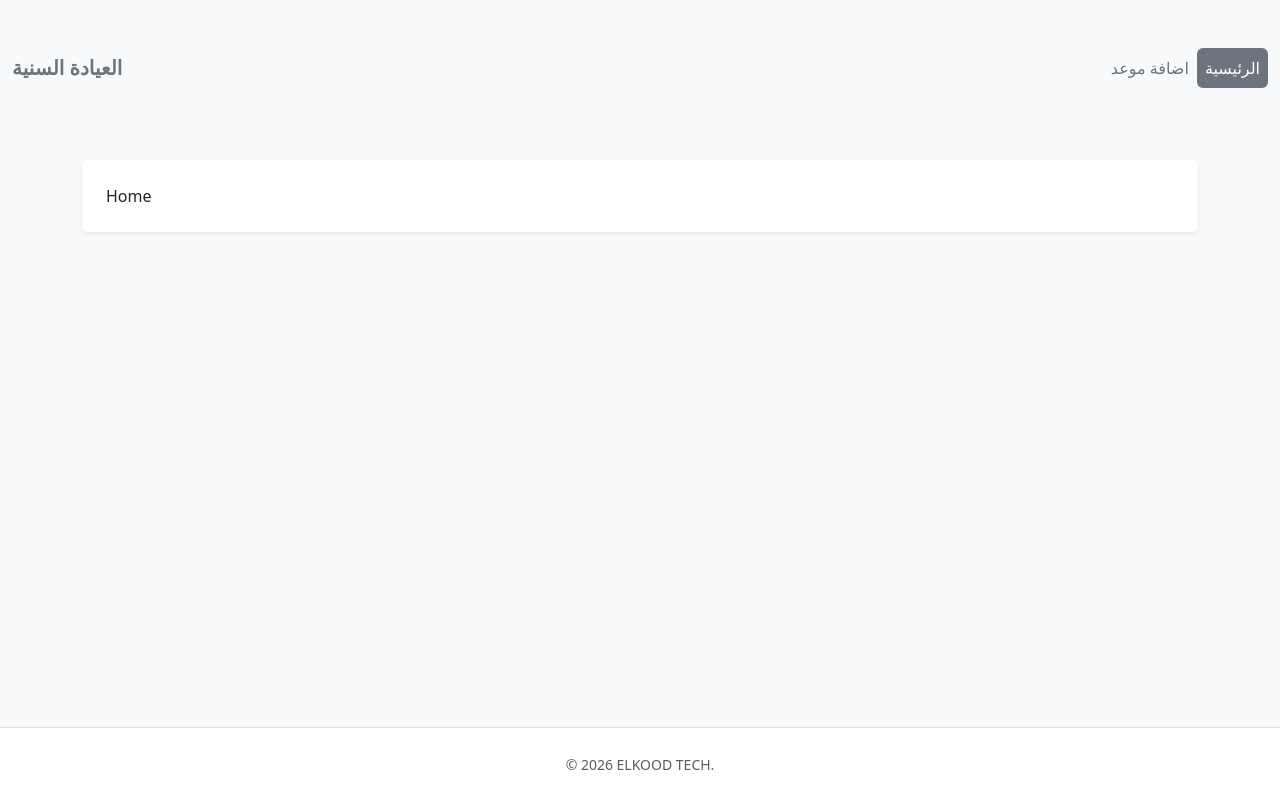
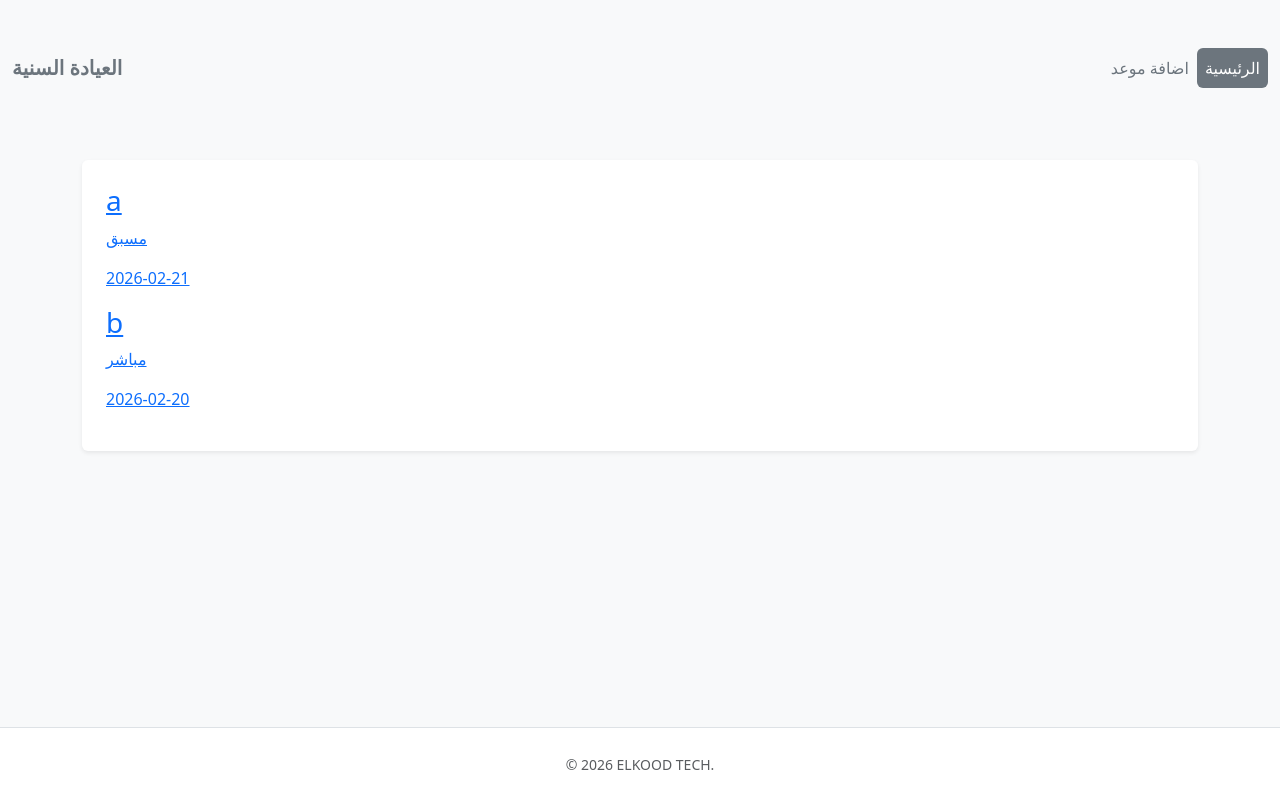
Before and after one commit to villiger9/react-dental-clinic, a React (Vite) app: page / in a window 1280 px wide. Built offline with nearby package versions, Linux system fonts and the light colour scheme; data requests are answered from the project's data file.

Commit message:
added useFetch and appointment list

```diff
--- a/data/db.json
+++ b/data/db.json
@@ -1,12 +1,20 @@
 {
   "appointments": [
     {
-      "id": "fe13",
-      "name": "ASD",
-      "phoneNumber": "ASD",
-      "bloodType": "O+",
+      "id": "468f",
+      "name": "a",
+      "phoneNumber": "a",
+      "bloodType": "A+",
       "appointmentType": "مسبق",
-      "appointmentDate": "2026-02-25"
+      "appointmentDate": "2026-02-21"
+    },
+    {
+      "id": "a116",
+      "name": "b",
+      "phoneNumber": "b",
+      "bloodType": "A-",
+      "appointmentType": "مباشر",
+      "appointmentDate": "2026-02-20"
     }
   ]
 }
--- a/src/App.jsx
+++ b/src/App.jsx
@@ -8,6 +8,7 @@ import {
 import RootLayout from './layouts/RootLayout';
 import Home from './pages/Home';
 import NewAppointment, { appointmentAction } from './pages/NewAppointment';
+import AppointmentDetails from './pages/AppointmentDetails';
 
 const router = createBrowserRouter(
   createRoutesFromElements(
@@ -18,6 +19,7 @@ const router = createBrowserRouter(
         element={<NewAppointment />}
         action={appointmentAction}
       />
+      <Route path="appointments/:id" element={<AppointmentDetails />}></Route>
     </Route>,
   ),
 );
--- /dev/null
+++ b/src/pages/AppointmentDetails.jsx
@@ -0,0 +1,38 @@
+import { useNavigate, useParams } from 'react-router-dom';
+import useFetch from '../../useFetch';
+
+export default function AppointmentDetails() {
+  const navigate = useNavigate(); // Initialize the hook
+
+  const { id } = useParams();
+  const {
+    data: appointment,
+    error,
+    isLoading,
+  } = useFetch('http://localhost:8000/appointments/' + id);
+
+  const handleClick = () => {
+    fetch('http://localhost:8000/appointments/' + appointment.id, {
+      method: 'DELETE',
+    }).then(() => {
+      navigate('/');
+    });
+  };
+
+  return (
+    <div className="">
+      {isLoading && <div>Loading</div>}
+      {error && <div>{error}</div>}
+      {appointment && (
+        <article>
+          <h2>{appointment.name}</h2>
+          <p>{appointment.phoneNumber}</p>
+          <p>{appointment.bloodType}</p>
+          <div>{appointment.appointmentType}</div>
+          <div>{appointment.appointmentDate}</div>
+          <button onClick={handleClick}>delete</button>
+        </article>
+      )}
+    </div>
+  );
+}
--- /dev/null
+++ b/src/pages/AppointmentList.jsx
@@ -0,0 +1,17 @@
+import { Link } from 'react-router-dom';
+
+export default function AppointmentList({ appointments }) {
+  return (
+    <div className="">
+      {appointments.map((appointment) => (
+        <div className="" key={appointment.id}>
+          <Link to={`/appointments/${appointment.id}`}>
+            <h3>{appointment.name}</h3>
+            <p>{appointment.appointmentType}</p>
+            <p>{appointment.appointmentDate}</p>
+          </Link>
+        </div>
+      ))}
+    </div>
+  );
+}
--- a/src/pages/Home.jsx
+++ b/src/pages/Home.jsx
@@ -1,3 +1,17 @@
+import AppointmentList from './AppointmentList';
+import useFetch from '../../useFetch';
+
 export default function Home() {
-  return <div>Home</div>;
+  const {
+    data: appointments,
+    isLoading,
+    error,
+  } = useFetch('http://localhost:8000/appointments');
+  return (
+    <div className="">
+      {error && <div>{error}</div>}
+      {isLoading && <div>Loading</div>}
+      {appointments && <AppointmentList appointments={appointments} />}
+    </div>
+  );
 }
--- a/src/pages/NewAppointment.jsx
+++ b/src/pages/NewAppointment.jsx
@@ -14,7 +14,7 @@ export default function NewAppointment() {
         <p className="lead">يرجى اضافة المعلومات التالية</p>
       </div>
       <div className="row justify-content-center my-5">
-        <div className="col-md-5 text-center ">
+        <div className="col-md-8 col-lg-5 text-center ">
           <Form method="post" action="/newAppointment">
             <div className="mb-4 text-end">
               {/* use textend for arabic right alignment */}
--- /dev/null
+++ b/useFetch.jsx
@@ -0,0 +1,42 @@
+import { useState, useEffect } from 'react';
+
+const useFetch = (url) => {
+  const [data, setData] = useState(null);
+  const [isLoading, setIsLoading] = useState(true);
+  const [error, setError] = useState(null);
+
+  useEffect(() => {
+    const abortCont = new AbortController();
+
+    const fetchData = async () => {
+      try {
+        const res = await fetch(url, { signal: abortCont.signal });
+
+        if (!res.ok) {
+          throw Error('could not fetch data for that resource');
+        }
+
+        const result = await res.json();
+
+        setData(result);
+        setError(null);
+      } catch (err) {
+        if (err.name === 'AbortError') {
+          console.log('fetch aborted');
+        } else {
+          setError(err.message);
+        }
+      } finally {
+        setIsLoading(false);
+      }
+    };
+
+    fetchData();
+
+    return () => abortCont.abort();
+  }, [url]);
+
+  return { data, isLoading, error };
+};
+
+export default useFetch;
```
